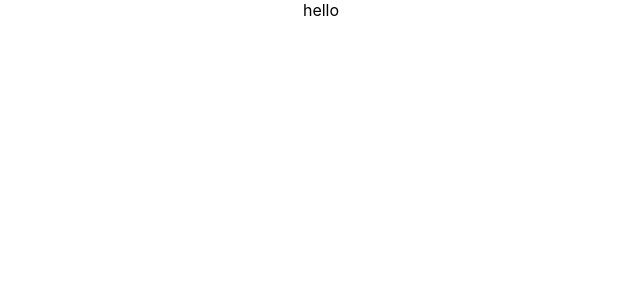
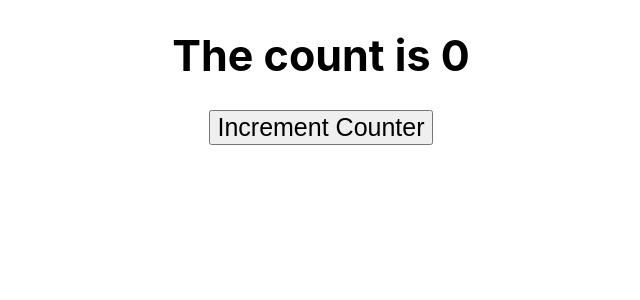
Before and after one commit to sweeptic/React-Testing-with-Jest-and-Enzyme, a React (Create React App) app: page / in a window 1280 px wide. Shown: the top 300 px of the page, without its empty margins (319-959 px from the left). Built offline with nearby package versions, Linux system fonts and the light colour scheme.

Commit message:
3. Set up Enzyme and Write Tests

```diff
--- a/src/App.js
+++ b/src/App.js
@@ -1,16 +1,59 @@
-import React from 'react';
-// import logo from './logo.svg';
-import './App.css';
+import React, { Component } from 'react'
 
-function App() {
-  return (
-    <div className="App">
-     {/* {title}  */}
-     hello
+export default class App extends Component {
 
-    </div>
-  );
+  constructor(props) {
+    super(props);
+
+    this.state = {
+      counter: 0
+    };
+  }
+
+  onChangeHandler = () => {
+    this.setState({ counter: this.state.counter + 1 })
+  }
+
+
+  render() {
+    return (
+      <div>
+        <h1
+          style={{
+            textAlign: "center",
+            fontSize: '43px'
+          }}>The count is {this.state.counter}</h1>
+
+        <button
+          onClick={this.onChangeHandler}
+          style={{
+            display: 'block',
+            margin: '0 auto',
+            fontSize: '25px'
+          }} >Increment Counter</button>
+      </div>
+    )
+  }
 }
 
 
-export default App;
+
+
+// import React, { useState } from 'react'
+
+// const App = () => {
+
+//   const initialState = 0;
+//   const [state, setstate] = useState(initialState)
+
+
+//   return (
+//     <div>
+
+//       <h1 style={{ textAlign: "center", fontSize: '43px' }}>The count is {state}</h1>
+//       <button onClick={() => setstate(state + 1)} style={{ display: 'block', margin: '0 auto', fontSize: '25px' }} >Increment Counter</button>
+//     </div>
+//   )
+// }
+
+// export default App
```
Also changed, not shown: package.json (line endings or trailing spaces), 1 other file (tests, documents, lock files or other folders).
